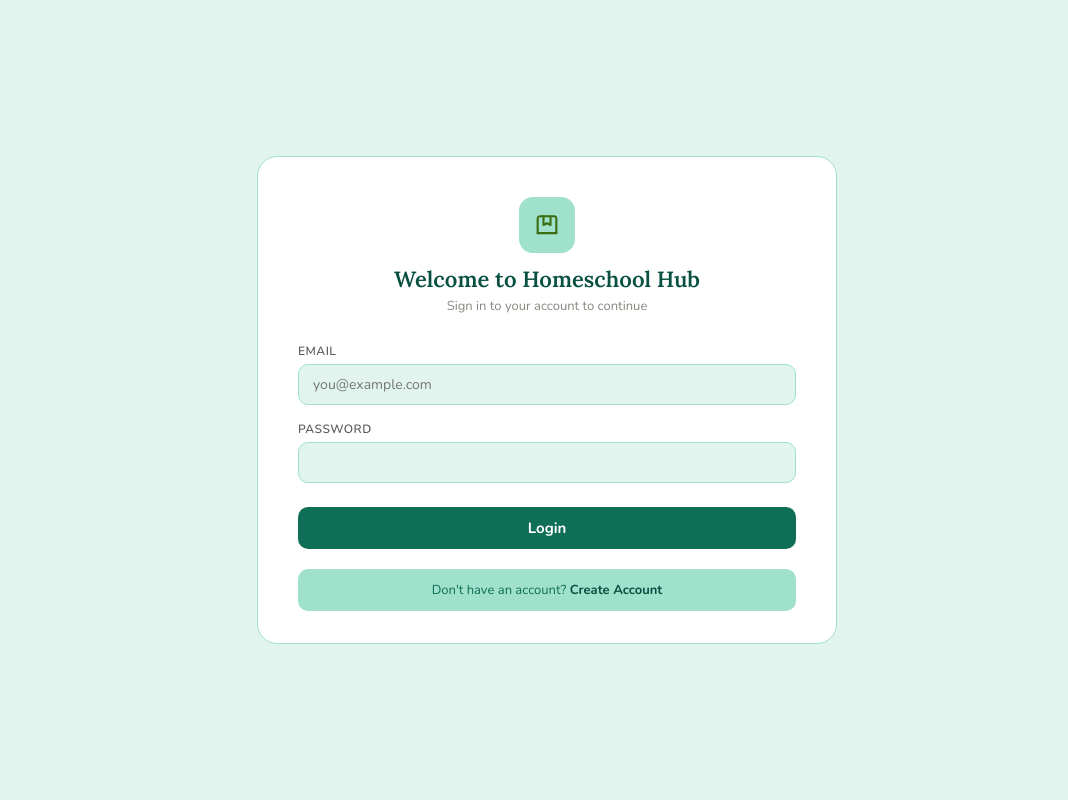
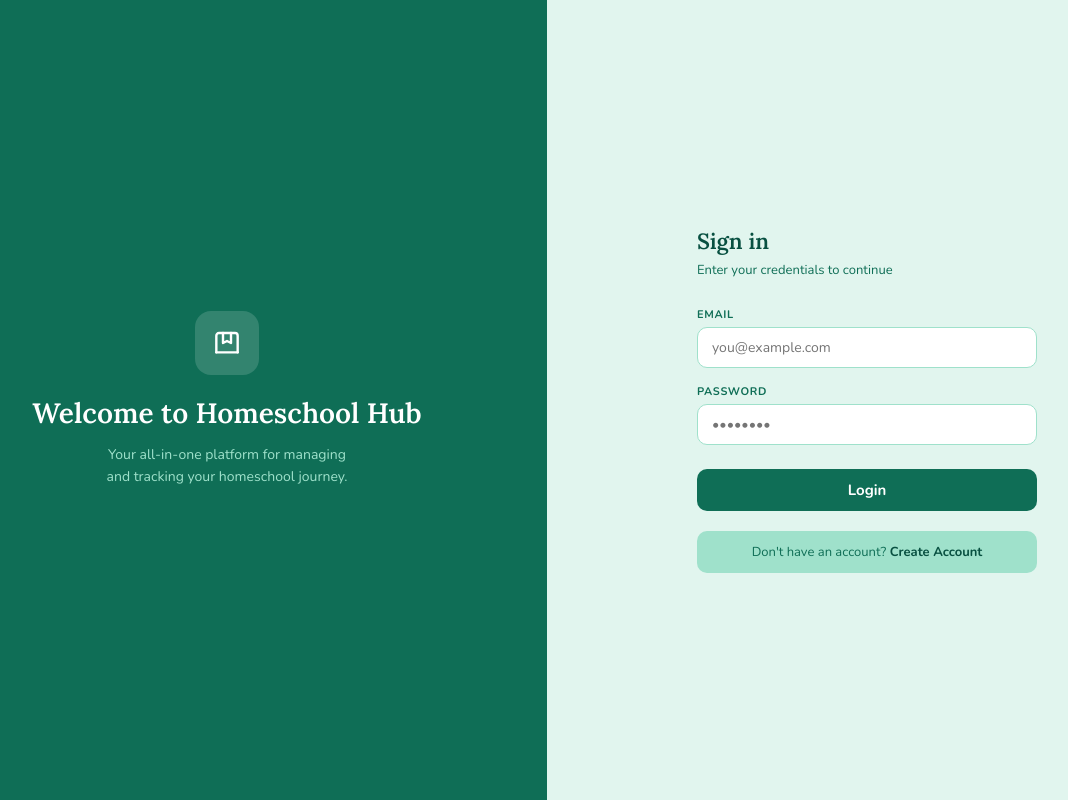
Before and after one commit to brooke-brown/hoohacks26, a React (Vite) app in the folder frontend/: page / in a window 1280 px wide. Shown: the whole page, without its empty margins (93-1161 px from the left). Built offline with nearby package versions, Linux system fonts and the light colour scheme.

Commit message:
adding in animation feature

```diff
--- a/frontend/src/pages/Login.jsx
+++ b/frontend/src/pages/Login.jsx
@@ -26,46 +26,53 @@ export default function Login() {
   };
 
   return (
+    <>
+      <style>{`
+        @keyframes slideInLeft {
+          from { transform: translateX(-60px); opacity: 0; }
+          to   { transform: translateX(0);     opacity: 1; }
+        }
+        @keyframes slideInRight {
+          from { transform: translateX(60px);  opacity: 0; }
+          to   { transform: translateX(0);     opacity: 1; }
+        }
+        .hs-left  { animation: slideInLeft  0.7s cubic-bezier(0.22,1,0.36,1) both; }
+        .hs-right { animation: slideInRight 0.7s cubic-bezier(0.22,1,0.36,1) both; }
+        .hs-input:focus {
+          border-color: #1D9E75 !important;
+          box-shadow: 0 0 0 3px rgba(29,158,117,0.15);
+          outline: none;
+        }
+      `}</style>
+
       <div style={styles.root}>
-      <div style={styles.card}>
-        {/* Brand */}
-        <div style={styles.brand}>
+        <div className="hs-left" style={styles.left}>
           <div style={styles.iconBox}>
-            <svg width="28" height="28" viewBox="0 0 24 24" fill="none">
-              <path d="M4 19V6.5C4 5.4 4.9 4.5 6 4.5H18C19.1 4.5 20 5.4 20 6.5V19" stroke="#3B6D11" strokeWidth="1.8" strokeLinecap="round"/>
-              <path d="M4 19H20" stroke="#3B6D11" strokeWidth="1.8" strokeLinecap="round"/>
-              <path d="M9 4.5V12L12 10.5L15 12V4.5" stroke="#3B6D11" strokeWidth="1.8" strokeLinecap="round" strokeLinejoin="round"/>
+            <svg width="32" height="32" viewBox="0 0 24 24" fill="none">
+              <path d="M4 19V6.5C4 5.4 4.9 4.5 6 4.5H18C19.1 4.5 20 5.4 20 6.5V19" stroke="#fff" strokeWidth="1.8" strokeLinecap="round"/>
+              <path d="M4 19H20" stroke="#fff" strokeWidth="1.8" strokeLinecap="round"/>
+              <path d="M9 4.5V12L12 10.5L15 12V4.5" stroke="#fff" strokeWidth="1.8" strokeLinecap="round" strokeLinejoin="round"/>
             </svg>
           </div>
           <h1 style={styles.title}>Welcome to Homeschool Hub</h1>
-          <p style={styles.sub}>Sign in to your account to continue</p>
+          <p style={styles.tagline}>Your all-in-one platform for managing and tracking your homeschool journey.</p>
         </div>
+
+        <div className="hs-right" style={styles.right}>
+          <div style={styles.card}>
+            <h2 style={styles.formTitle}>Sign in</h2>
+            <p style={styles.formSub}>Enter your credentials to continue</p>
 
             <form onSubmit={handleSubmit} noValidate>
               <div style={styles.field}>
                 <label style={styles.label}>Email</label>
-            <input
-              type="email"
-              placeholder="you@example.com"
-              value={email}
-              onChange={(e) => setEmail(e.target.value)}
-              style={styles.input}
-            />
+                <input className="hs-input" type="email" placeholder="you@example.com" value={email} onChange={(e) => setEmail(e.target.value)} style={styles.input} />
               </div>
-
               <div style={styles.field}>
                 <label style={styles.label}>Password</label>
-            <input
-              type="password"
-              placeholder=""
-              value={password}
-              onChange={(e) => setPassword(e.target.value)}
-              style={styles.input}
-            />
+                <input className="hs-input" type="password" placeholder="••••••••" value={password} onChange={(e) => setPassword(e.target.value)} style={styles.input} />
               </div>
-
               {error && <p style={styles.error}>{error}</p>}
-
               <button type="submit" disabled={loading} style={styles.btn}>
                 {loading ? "Signing in..." : "Login"}
               </button>
@@ -73,123 +80,47 @@ export default function Login() {
 
             <p style={styles.signup}>
               Don&apos;t have an account?{" "}
-          <button onClick={() => navigate("/register")} style={styles.signupLink}>
-            Create Account
-          </button>
+              <button onClick={() => console.log("go to register")} style={styles.signupLink}>Create Account</button>
             </p>
           </div>
         </div>
+      </div>
+    </>
   );
 }
 
 const styles = {
   root: {
+    display: "flex",
     minHeight: "100vh",
+    fontFamily: "'Nunito', sans-serif",
+    overflow: "hidden" },
+  left: {
+    flex: 1,
+    background: "#0F6E56",
+    display: "flex",
+    flexDirection: "column",
+    alignItems: "center",
+    justifyContent: "center",
+    padding: "3rem 2.5rem" },
+  right: {
+    flex: 1,
+    background: "#e1f5ee",
     display: "flex",
     alignItems: "center",
     justifyContent: "center",
-    background: "#e1f5ee",
-    padding: "2rem",
-    fontFamily: "'Nunito', sans-serif",
-  },
-  card: {
-    background: "#fff",
-    borderRadius: "20px",
-    padding: "2.5rem 2.5rem 2rem",
-    width: "100%",
-    maxWidth: "580px",
-    border: "1px solid #9fe1cb",
-  },
-  brand: {
-    display: "flex",
-    flexDirection: "column",
-    alignItems: "center",
-    marginBottom: "1.75rem",
-  },
-  iconBox: {
-    width: "56px",
-    height: "56px",
-    background: "#9fe1cb",
-    borderRadius: "14px",
-    display: "flex",
-    alignItems: "center",
-    justifyContent: "center",
-    marginBottom: "12px",
-  },
-  title: {
-    fontFamily: "'Lora', serif",
-    fontSize: "22px",
-    fontWeight: 600,
-    color: "#085041",
-    margin: "0 0 4px",
-    textAlign: "center",
-  },
-  sub: {
-    fontSize: "13px",
-    color: "#888780",
-    margin: 0,
-    textAlign: "center",
-  },
+    padding: "2.5rem" },
+  iconBox: { width: "64px", height: "64px", background: "rgba(255,255,255,0.15)", borderRadius: "16px", display: "flex", alignItems: "center", justifyContent: "center", marginBottom: "1.25rem" },
+  title: { fontFamily: "'Lora', serif", fontSize: "28px", fontWeight: 600, color: "#fff", margin: "0 0 12px", textAlign: "center", lineHeight: 1.3 },
+  tagline: { fontSize: "14px", color: "#9fe1cb", textAlign: "center", lineHeight: 1.6, margin: 0, maxWidth: "260px" },
+  card: { width: "100%", maxWidth: "340px" },
+  formTitle: { fontFamily: "'Lora', serif", fontSize: "22px", fontWeight: 600, color: "#085041", margin: "0 0 6px" },
+  formSub: { fontSize: "13px", color: "#0F6E56", margin: "0 0 1.75rem" },
   field: { marginBottom: "1rem" },
-  label: {
-    display: "block",
-    fontSize: "12px",
-    fontWeight: 600,
-    color: "#5F5E5A",
-    marginBottom: "5px",
-    letterSpacing: "0.04em",
-    textTransform: "uppercase",
-  },
-  input: {
-    width: "100%",
-    boxSizing: "border-box",
-    padding: "10px 14px",
-    fontSize: "14px",
-    fontFamily: "'Nunito', sans-serif",
-    border: "1.5px solid #9fe1cb",
-    borderRadius: "10px",
-    background: "#e1f5ee",
-    color: "#04342C",
-    outline: "none",
-  },
-  error: {
-    fontSize: "13px",
-    color: "#A32D2D",
-    background: "#FCEBEB",
-    borderRadius: "8px",
-    padding: "8px 12px",
-    margin: "0 0 0.75rem",
-  },
-  btn: {
-    width: "100%",
-    padding: "11px",
-    background: "#0F6E56",
-    color: "#fff",
-    border: "none",
-    borderRadius: "10px",
-    fontSize: "15px",
-    fontFamily: "'Nunito', sans-serif",
-    fontWeight: 700,
-    cursor: "pointer",
-    marginTop: "0.5rem",
-  },
-  signup: {
-    textAlign: "center",
-    fontSize: "13px",
-    color: "#0F6E56",
-    margin: "1.25rem 0 0",
-    padding: "12px 16px",
-    background: "#9fe1cb",
-    borderRadius: "10px",
-  },
-  signupLink: {
-    color: "#085041",
-    fontWeight: 700,
-    background: "none",
-    border: "none",
-    cursor: "pointer",
-    fontSize: "13px",
-    fontFamily: "'Nunito', sans-serif",
-    padding: 0,
-  },
+  label: { display: "block", fontSize: "11px", fontWeight: 700, color: "#0F6E56", marginBottom: "5px", letterSpacing: "0.06em", textTransform: "uppercase" },
+  input: { width: "100%", boxSizing: "border-box", padding: "10px 14px", fontSize: "14px", fontFamily: "'Nunito', sans-serif", border: "1.5px solid #9fe1cb", borderRadius: "10px", background: "#fff", color: "#04342C", outline: "none" },
+  error: { fontSize: "13px", color: "#A32D2D", background: "#FCEBEB", borderRadius: "8px", padding: "8px 12px", margin: "0 0 0.75rem" },
+  btn: { width: "100%", padding: "11px", background: "#0F6E56", color: "#fff", border: "none", borderRadius: "10px", fontSize: "15px", fontFamily: "'Nunito', sans-serif", fontWeight: 700, cursor: "pointer", marginTop: "0.5rem" },
+  signup: { textAlign: "center", fontSize: "13px", color: "#0F6E56", margin: "1.25rem 0 0", padding: "12px 16px", background: "#9fe1cb", borderRadius: "10px" },
+  signupLink: { color: "#085041", fontWeight: 700, background: "none", border: "none", cursor: "pointer", fontSize: "13px", fontFamily: "'Nunito', sans-serif", padding: 0 },
 };
```
Lines whose indentation alone changed are shown as unchanged.
